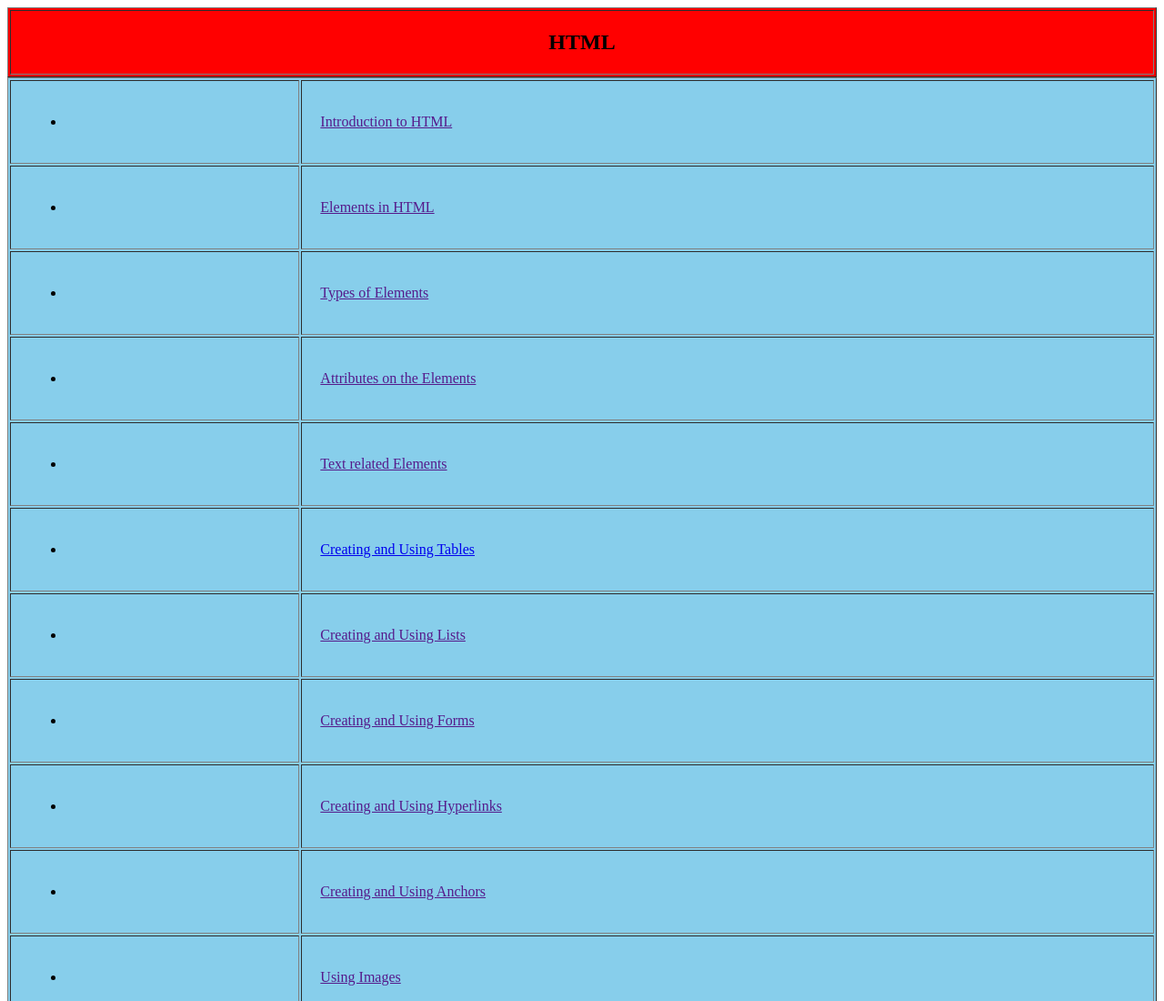
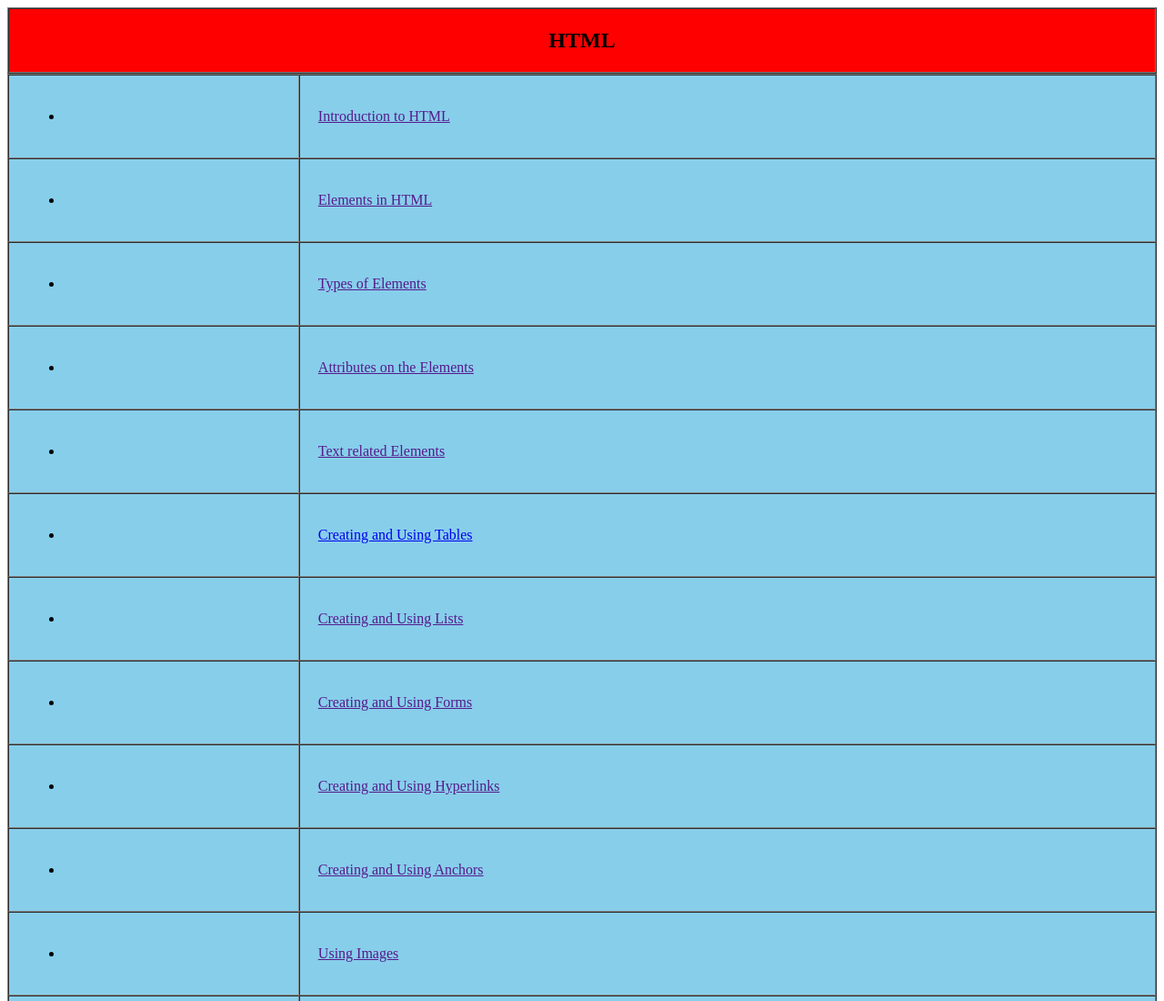
Before and after one commit to aboutitsankur/Git.html, a plain HTML site: page index.html in a window 1280 px wide. Shown: the top 1100 px of the page at 91% size. Drawn offline with Linux system fonts and the light colour scheme.

Commit message:
Index file update

```diff
--- a/index.html
+++ b/index.html
@@ -8,7 +8,7 @@
 </head>
 
 <body>
-    <table border="1" bgcolor="red" width="100%">
+    <table border="1" bgcolor="red" width="100%" cellspacing="0">
         <tr>
             <td>
                 <h2 align="center">HTML</h2>
@@ -17,7 +17,7 @@
 
         </tr>
     </table>
-    <table border="1" bgcolor="skyblue" width="100%" cellpadding="20">
+    <table border="1" bgcolor="skyblue" width="100%" cellpadding="20" cellspacing="0">
         <tr>
             <td>
                 <ul>
```
